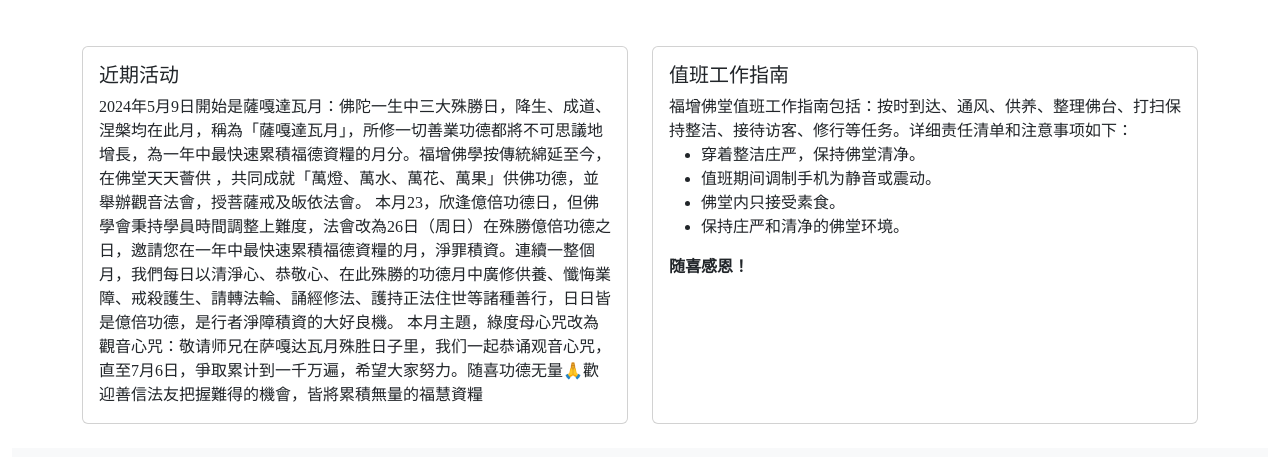
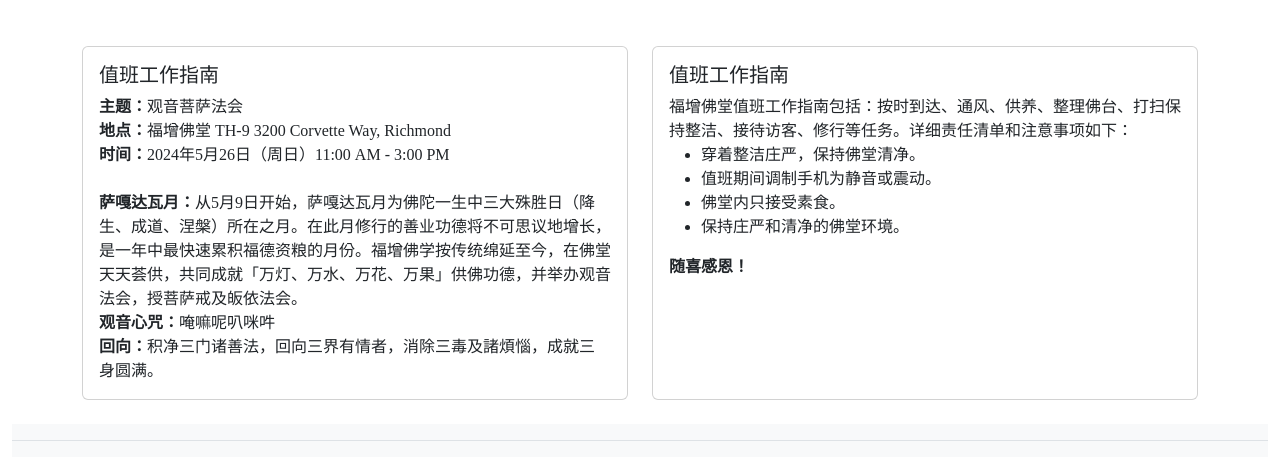
Before and after one commit to WanghanlinStephen/BlessFu, a React (Create React App) app: page /event in a window 1280 px wide. Shown: the part 174-631 px from the top of the page. Built offline with nearby package versions, Linux system fonts and the light colour scheme.

Commit message:
update event

```diff
--- a/src/components/Event/Event.js
+++ b/src/components/Event/Event.js
@@ -11,12 +11,15 @@
         <Col md={6} className="mb-4">
           <Card className="h-100 hover-card">
             <Card.Body>
-              <Card.Title>近期活动</Card.Title>
-              {/* <Card.Subtitle className="mb-2 text-muted">时间：4月28日周日 11am——3pm</Card.Subtitle> */}
+              <Card.Title>值班工作指南</Card.Title>
               <Card.Text>
-                2024年5月9日開始是薩嘎達瓦月：佛陀一生中三大殊勝日，降生、成道、涅槃均在此月，稱為「薩嘎達瓦月」，所修一切善業功德都將不可思議地增長，為一年中最快速累積福德資糧的月分。福增佛學按傳統綿延至今，在佛堂天天薈供 ，共同成就「萬燈、萬水、萬花、萬果」供佛功德，並舉辦觀音法會，授菩薩戒及皈依法會。
-                本月23，欣逢億倍功德日，但佛學會秉持學員時間調整上難度，法會改為26日（周日）在殊勝億倍功德之日，邀請您在一年中最快速累積福德資糧的月，淨罪積資。連續一整個月，我們每日以清淨心、恭敬心、在此殊勝的功德月中廣修供養、懺悔業障、戒殺護生、請轉法輪、誦經修法、護持正法住世等諸種善行，日日皆是億倍功德，是行者淨障積資的大好良機。
-                本月主題，綠度母心咒改為觀音心咒：敬请师兄在萨嘎达瓦月殊胜日子里，我们一起恭诵观音心咒，直至7月6日，爭取累计到一千万遍，希望大家努力。随喜功德无量🙏歡迎善信法友把握難得的機會，皆將累積無量的福慧資糧
+                <strong>主题：</strong>观音菩萨法会<br />
+                <strong>地点：</strong>福增佛堂 TH-9 3200 Corvette Way, Richmond<br />
+                <strong>时间：</strong>2024年5月26日（周日）11:00 AM - 3:00 PM<br />
+                <br />
+                <strong>萨嘎达瓦月：</strong>从5月9日开始，萨嘎达瓦月为佛陀一生中三大殊胜日（降生、成道、涅槃）所在之月。在此月修行的善业功德将不可思议地增长，是一年中最快速累积福德资粮的月份。福增佛学按传统绵延至今，在佛堂天天荟供，共同成就「万灯、万水、万花、万果」供佛功德，并举办观音法会，授菩萨戒及皈依法会。<br />
+                <strong>观音心咒：</strong>唵嘛呢叭咪吽<br />
+                <strong>回向：</strong>积净三门诸善法，回向三界有情者，消除三毒及諸煩惱，成就三身圆满。<br />
               </Card.Text>
             </Card.Body>
           </Card>
```
